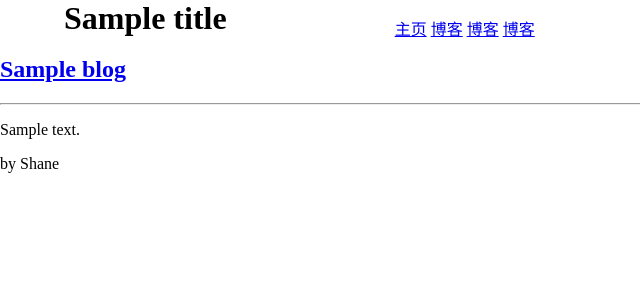
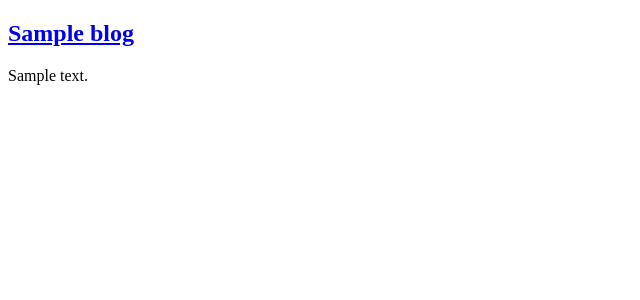
Before and after one commit to SnowflakeCMS/Snowflake, a Flask app: template cfblog2/front/templates/front_index.html in a window 1280 px wide. Shown: the top 300 px of the page, without its empty margins (0-640 px from the left). Run offline with Flask 2, Linux system fonts and the light colour scheme; the template is opened without the code that fills it: most values are stand-ins (such as "Sample title", 1, 10 or a date in 2020).

Commit message:
Clear front pages style

```diff
--- a/cfblog2/front/static/site.css
+++ b/cfblog2/front/static/site.css
@@ -1,24 +1,24 @@
-body {
-    padding: 0px;
-    margin: 0px;
-}
+/*body {*/
+    /*padding: 0px;*/
+    /*margin: 0px;*/
+/*}*/
 
-header {
-}
-header h1 {
-    display: block;
-    float: left;
-    margin: 0px 0px 0px 5%;
-}
-header nav {
-    float: left;
-    margin: 0px 0px 0px 10%;
-}
+/*header {*/
+/*}*/
+/*header h1 {*/
+    /*display: block;*/
+    /*float: left;*/
+    /*margin: 0px 0px 0px 5%;*/
+/*}*/
+/*header nav {*/
+    /*float: left;*/
+    /*margin: 0px 0px 0px 10%;*/
+/*}*/
 
-header nav ul li {
-    display: inline;
-}
+/*header nav ul li {*/
+    /*display: inline;*/
+/*}*/
 
-#content {
-    clear:both;
-}
+/*#content {*/
+    /*clear:both;*/
+/*}*/
--- a/cfblog2/front/templates/front_base.html
+++ b/cfblog2/front/templates/front_base.html
@@ -10,20 +10,10 @@
 </head>
 <body>
 <header id="header">
-  <h1>{{ title }}</h1>
-  <nav>
-    <ul>
-      <li><a href="#">主页</a></li>
-      <li><a href="#">博客</a></li>
-      <li><a href="#">博客</a></li>
-      <li><a href="#">博客</a></li>
-    </ul>
-  </nav>
 </header>
 <div id="content">
     {% block content %} {% endblock %}
 </div>
 <footer>
-  by Shane
 </footer>
 </body>
--- a/cfblog2/front/templates/front_index.html
+++ b/cfblog2/front/templates/front_index.html
@@ -2,8 +2,9 @@
 
 {% block content %}
     {% for blog in blog_list %}
-        <a href="{{ blog | url_for_blog }}"><h2>{{ blog.title }}</h2></a>
-        <hr/>
-        <p>{{ blog.content }}<p>
+        <div>
+            <a href="{{ blog | url_for_blog }}"><h2>{{ blog.title }}</h2></a>
+            <p>{{ blog.content }}<p>
+        </div>
     {% endfor %}
 {% endblock %}
--- a/cfblog2/front/views/blog_view.py
+++ b/cfblog2/front/views/blog_view.py
@@ -19,4 +19,4 @@ class BlogView(CoreView):
             "blog": blog,
         }
 
-        return render_template("../themes/cfblog2/templates/front_blog.html", **context)
+        return render_template("front_blog.html", **context)
```
